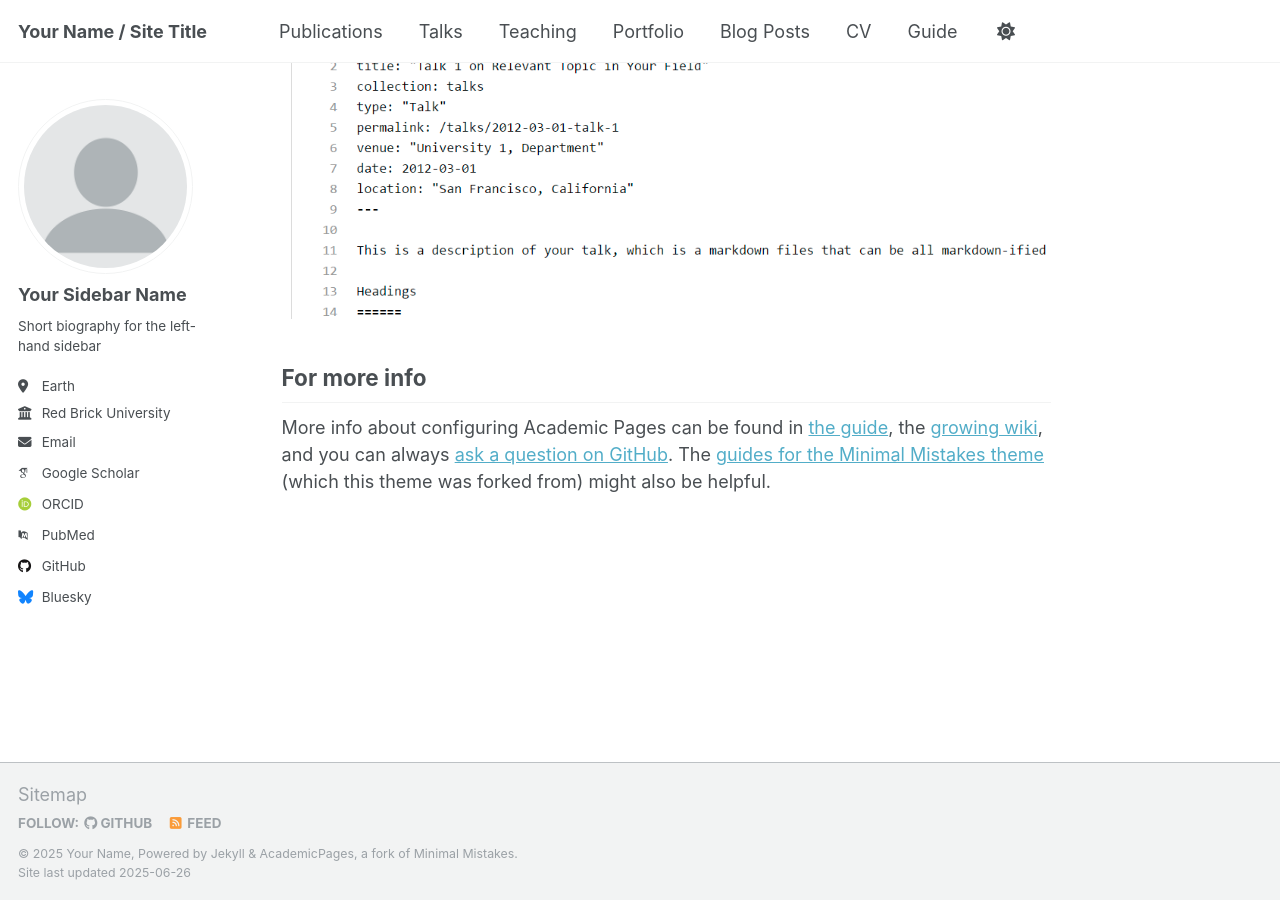
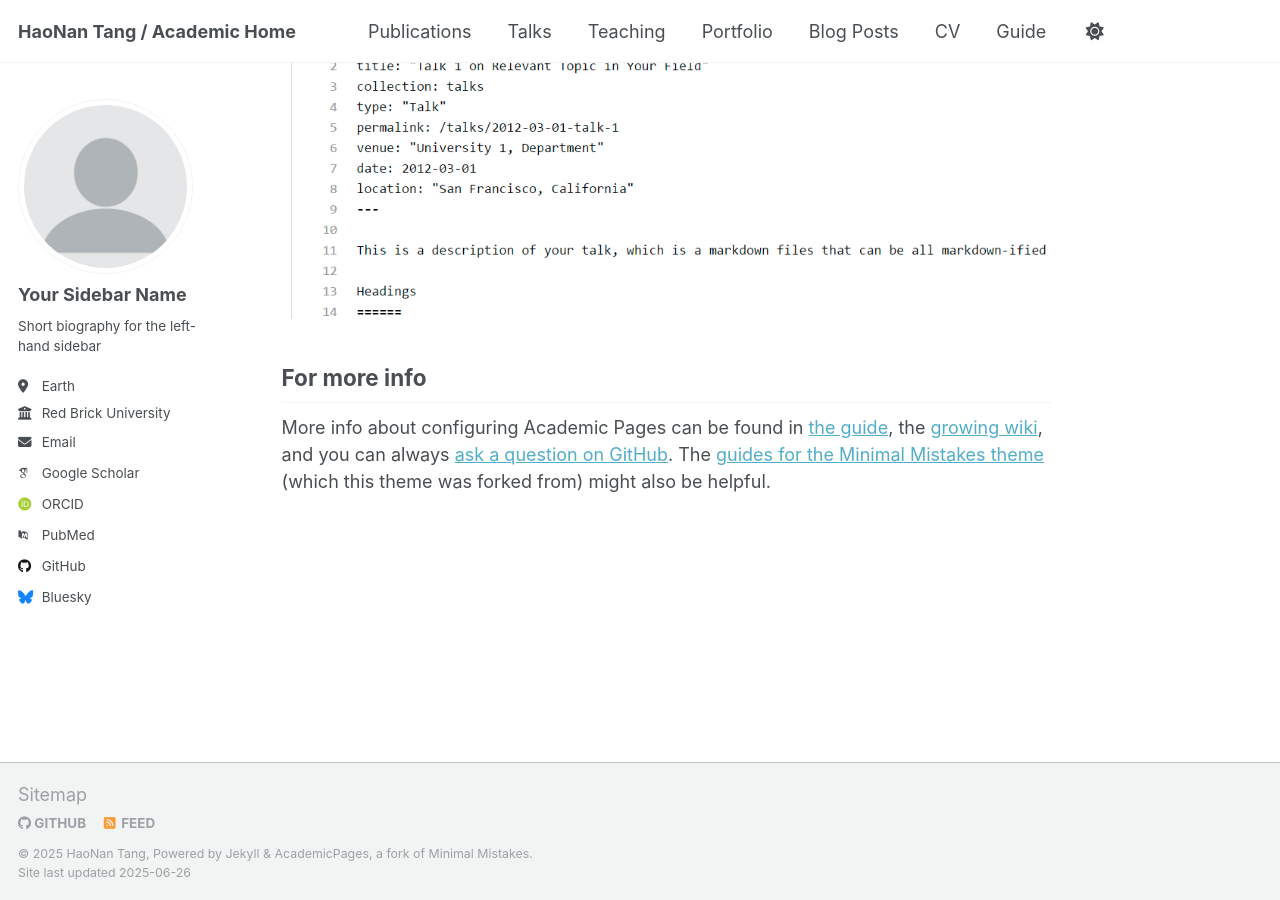
Before and after one commit to codelancera-offical/codelancera-offical.github.io, a Jekyll site: the page built from _pages/about.md, in a window 1280 px wide and 900 px high, scrolled down 2636 px. Built offline with Jekyll 4.4.1, drawn with Linux system fonts in a browser that asks for light colours; some web fonts are replaced.

Commit message:
Update _config.yml

```diff
--- a/_config.yml
+++ b/_config.yml
@@ -7,12 +7,12 @@
 # server process.
 
 # Basic Site Settings
-locale                   : "en-US"
+locale                   : "zn-CN"
 site_theme               : "default"
-title                    : "Your Name / Site Title"
+title                    : "HaoNan Tang / Academic Home"
 title_separator          : "-"
-name                     : &name "Your Name"
-description              : &description "personal description"
+name                     : &name "HaoNan Tang"
+description              : &description "Bachelor's student in Artificial Intelligence at Wuhan University of Technology (2022–2026)"
 url                      : https://academicpages.github.io # the base hostname & protocol for your site e.g. "https://[your GitHub username].github.io" or if you already have some other page hosted on Github then use "https://[your GitHub username].github.io/[Your Repo Name]"
 baseurl                  : "" # the subpath of your site, e.g. "/blog"
 repository               : "academicpages/academicpages.github.io"
```
